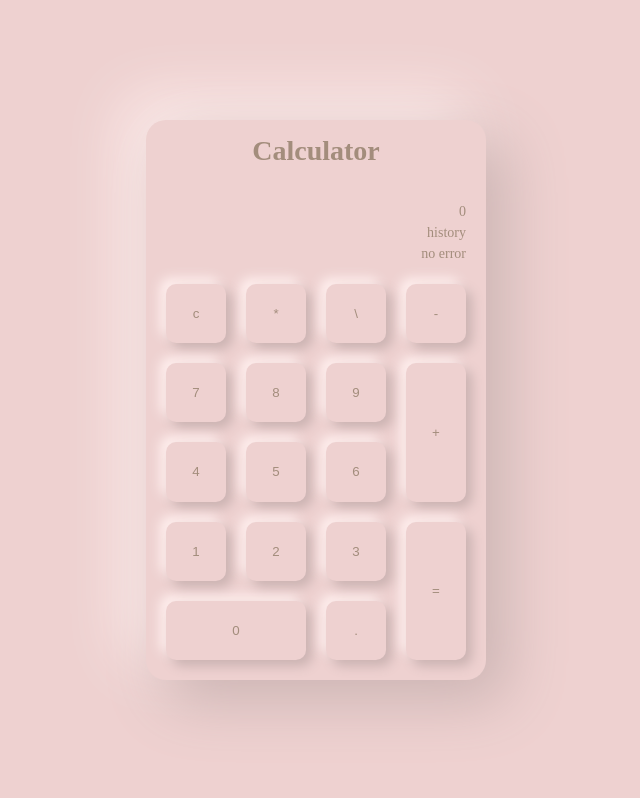
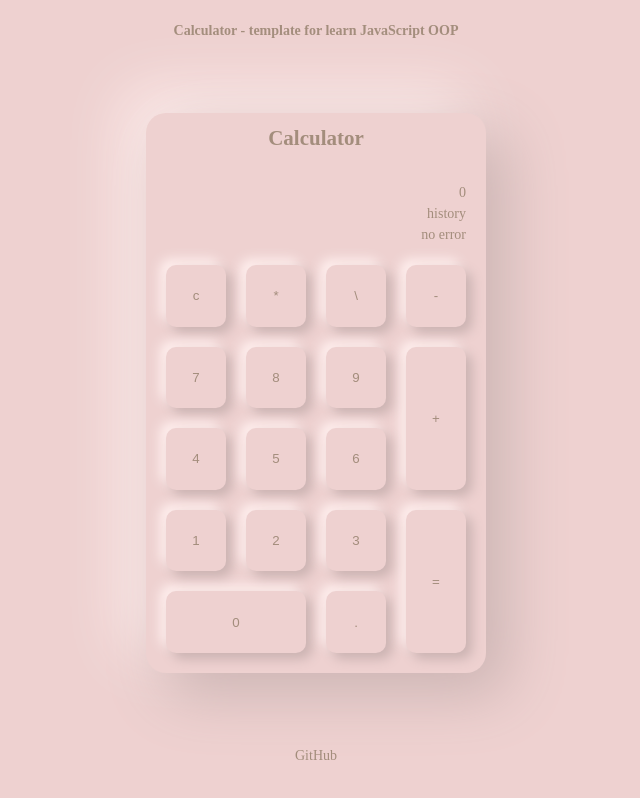
Before and after one commit to GurovDmitriy/javascript-calculator-oop, a website built with webpack: page docs/index.html in a window 1280 px wide. Shown: the whole page, without its empty margins (324-964 px from the left). Built offline with nearby package versions, Linux system fonts and the light colour scheme.

Commit message:
feat: info

```diff
--- a/docs/index.html
+++ b/docs/index.html
@@ -13,8 +13,13 @@
     <noscript>
       <strong>Caution your scripts is disable!</strong>
     </noscript>
-    <div class="calculator">
-      <h1 class="calculator__caption">Calculator</h1>
+    <header class="header">
+      <h1 class="header__caption">
+        Calculator - template for learn JavaScript OOP
+      </h1>
+    </header>
+    <main class="calculator">
+      <h2 class="calculator__caption">Calculator</h2>
 
       <div class="calculator__display">
         <div class="calculator__result">0</div>
@@ -122,7 +127,17 @@
           =
         </button>
       </div>
-    </div>
+    </main>
+    <footer class="footer">
+      <h2 class="visually-hidden">Contacts</h2>
+      <p class="footer__text">
+        <a
+          class="footer__link"
+          href="https://github.com/GurovDmitriy/template-js-calculator-oop"
+          >GitHub</a
+        >
+      </p>
+    </footer>
 
     <!-- script -->
     <script src="script.js"></script>
--- a/docs/style.css
+++ b/docs/style.css
@@ -69,7 +69,7 @@ p {
   max-width: 1000px;
   min-height: 100vh;
   margin: 0 auto;
-  padding: 0 20px;
+  padding: 20px;
 
   background-color: var(--light-accent);
 }
@@ -85,6 +85,15 @@ p {
   background-color: var(--light-accent);
   border-radius: 20px;
   box-shadow: 20px 20px 60px #cab2b1, -20px -20px 60px #fff0ef;
+}
+
+.header__caption {
+  margin-bottom: 20px;
+
+  color: var(--color-info);
+
+  font-size: 1rem;
+  text-align: center;
 }
 
 .calculator__caption {
@@ -133,6 +142,15 @@ p {
 
 .calculator__btn:active {
   background-color: var(--dark-accent);
+}
+
+.footer__link {
+  display: block;
+  padding-top: 20px;
+
+  color: var(--color-info);
+  text-align: center;
+  text-decoration: none;
 }
 
 /* layout */
```
Also changed, not shown: README.md.
